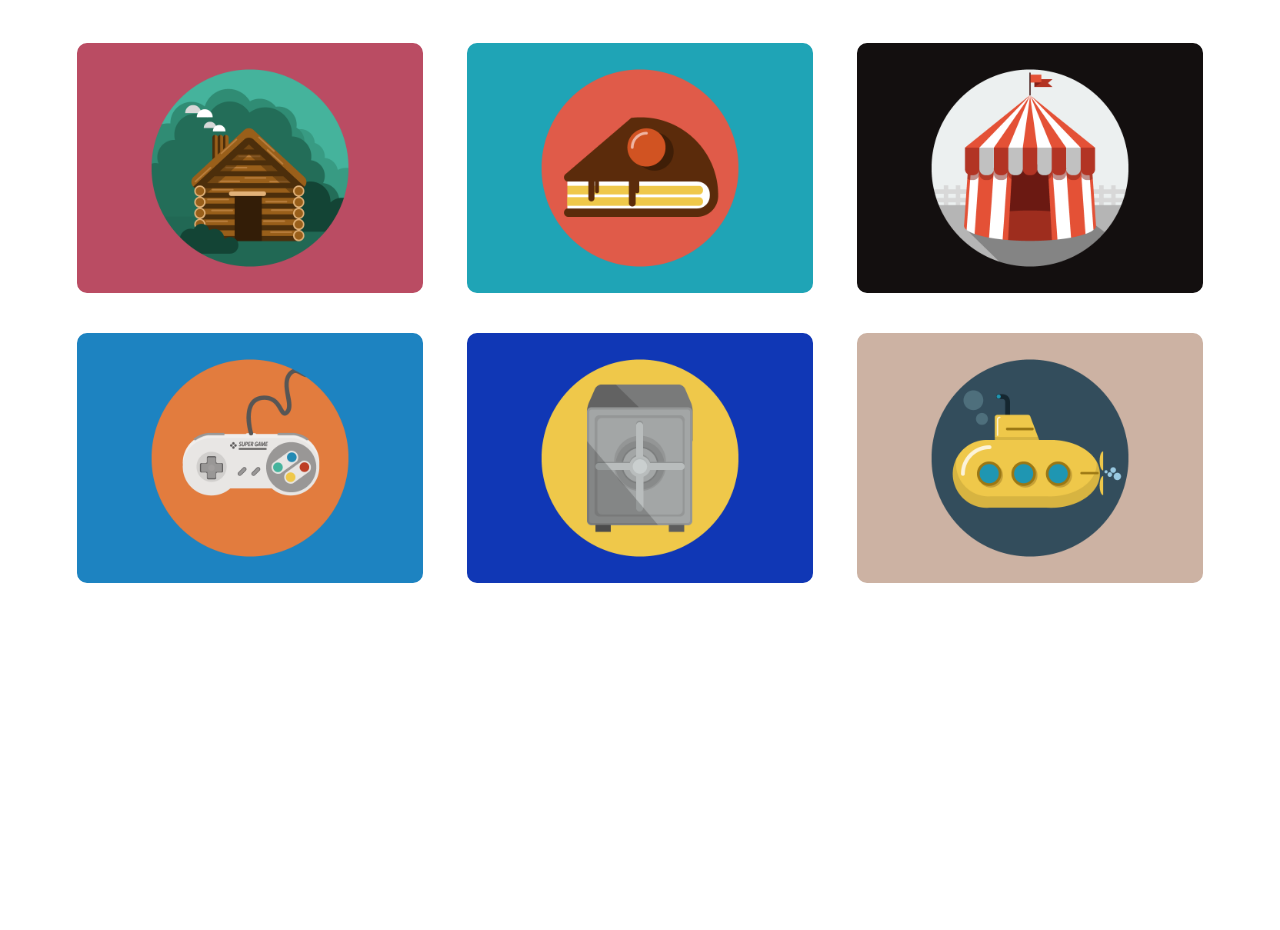
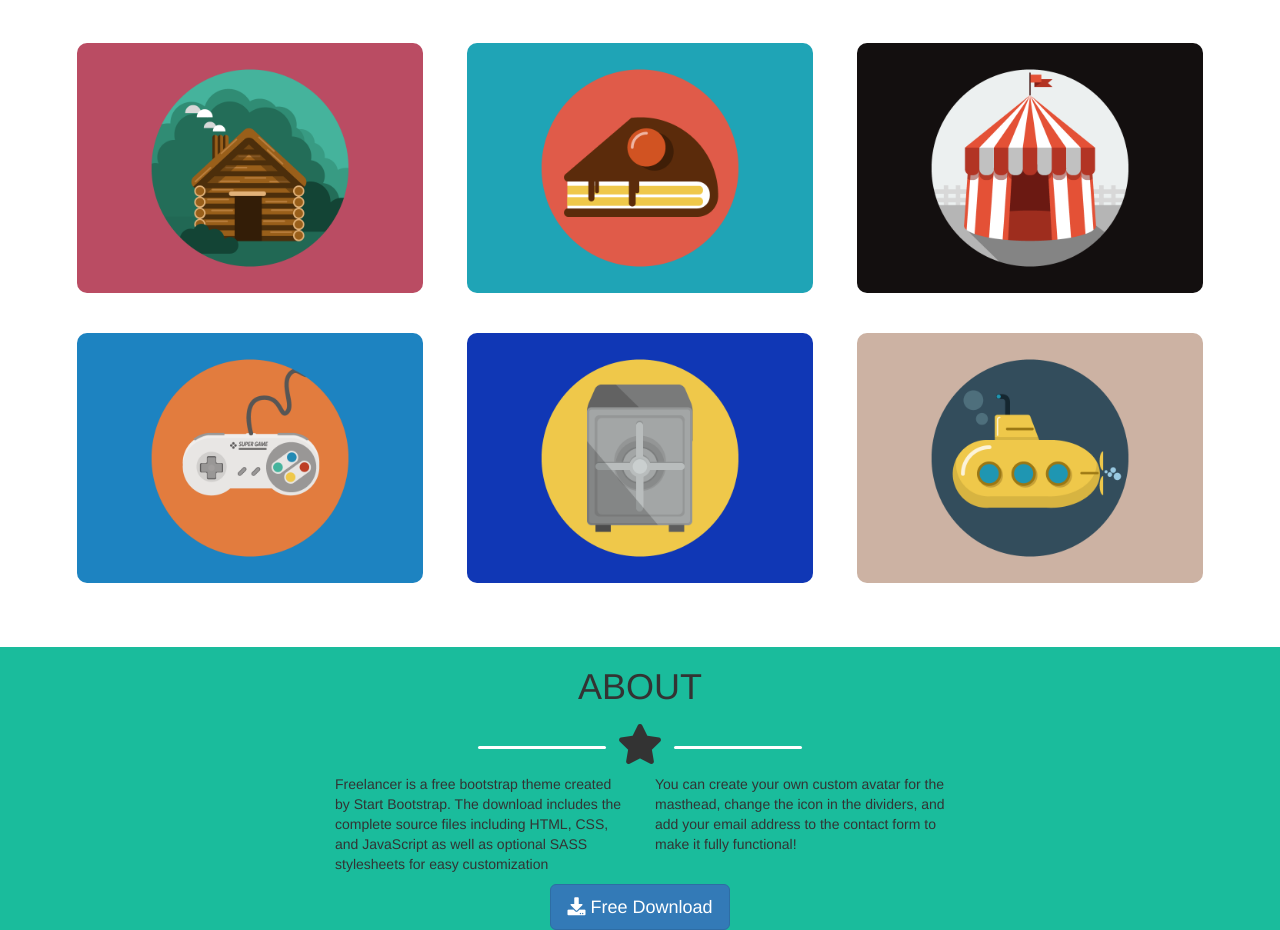
Before and after one commit to Wass01/html-css-bootstrap-freelancer, a plain HTML site: page index.html in a window 1280 px wide. Shown: the part 875-1805 px from the top of the page. Before the commit the page ends 1458 px from the top, so only its background shows below. Drawn offline with nearby package versions, Linux system fonts and the light colour scheme.

Commit message:
bootstrap free

```diff
--- a/assets/css/master.css
+++ b/assets/css/master.css
@@ -66,7 +66,6 @@
 
 /* main section avatar */
 .jumbotron{
-  text-align: center;
   color: #ffffff;
   background-color: #1ABC9C;
   padding-top: 55px;
@@ -148,7 +147,15 @@ img{
   transform: translate(-50%, -50%);
   text-align: center;
 }
+/* hover img */
+/* portfolio section */
 
+/* about section */
+#about{
+  margin-top: 5%;
+  background-color: #1ABC9C;
+}
+/* about section */
 @media all and (min-width: 992px) and
 (max-width: 1200px){
   img{
@@ -193,7 +200,6 @@ img{
 @media all and (max-width: 767px){
   .plus img{
     height: 100%;
-    max-width: 80%;
     width: 100%;
     margin: 15px auto;
   }
--- a/index.html
+++ b/index.html
@@ -35,7 +35,7 @@
 
     <main class="mg-top">
       <!-- avatar section -->
-      <div class="jumbotron">
+      <div class="jumbotron text-center">
           <img src="./assets/img/avatar.svg" alt="avatar">
           <h1>start bootstrap</h1>
           <div class="icon-star">
@@ -110,6 +110,35 @@
         </div>
       </div>
 
+      <!-- About section -->
+      <div id="about" class="container-fluid">
+        <div class="row">
+          <div class="text-center col-12">
+            <h1>ABOUT</h1>
+            <div class="icon-star">
+              <div></div>
+              <i class="fas fa-star"></i>
+              <div></div>
+            </div>
+          </div>
+          <div class="col-md-offset-3 col-md-3">
+            <p>
+              Freelancer is a free bootstrap theme created by Start Bootstrap. The download includes the complete source files including HTML, CSS, and JavaScript as well as optional SASS stylesheets for easy customization
+            </p>
+          </div>
+          <div class="col-md-3">
+            <p>
+              You can create your own custom avatar for the masthead, change the icon in the dividers, and add your email address to the contact form to make it fully functional!
+            </p>
+          </div>
+        </div>
+        <div class="download text-center">
+          <a class="btn btn-primary btn-lg" href="#" role="button">
+            <i class="fas fa-download"></i>  Free Download
+          </a>
+        </div>
+      </div>
+
 
 
 
```
